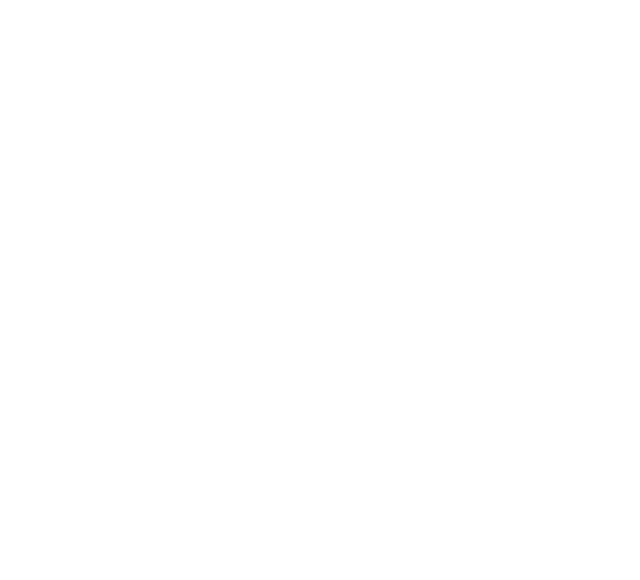
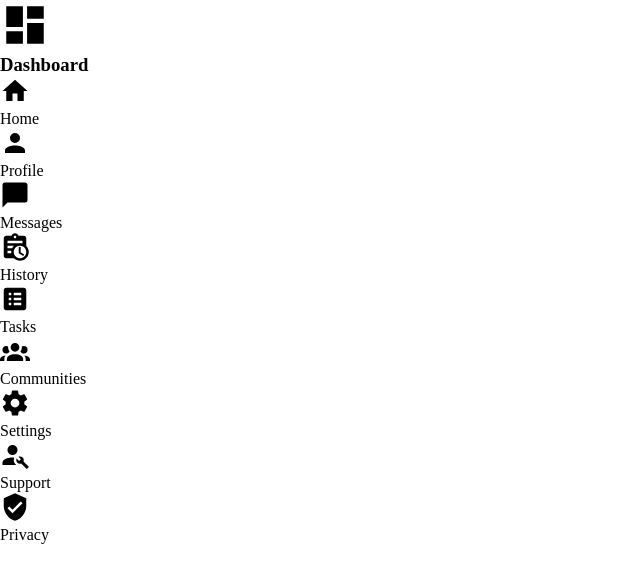
Before and after one commit to ImBoB99/admin-dashboard, a plain HTML site: page index.html in a window 1280 px wide. Shown: the whole page, without its empty margins (0-640 px from the left). Drawn offline with Linux system fonts and the light colour scheme.

Commit message:
Sidebar HTML finished

```diff
--- a/index.html
+++ b/index.html
@@ -12,7 +12,54 @@
 
     <div class="dashboard">
         <div class="sidebar">
-
+            <div class="logo-container">
+                <svg class="logo" xmlns="http://www.w3.org/2000/svg" viewBox="0 0 24 24"><title>view-dashboard</title><path d="M13,3V9H21V3M13,21H21V11H13M3,21H11V15H3M3,13H11V3H3V13Z" /></svg>
+                <h3>Dashboard</h3>
+            </div>
+            <div class="main-nav">
+                <ul>
+                    <li>
+                        <img src="images/home.svg" class="nav-image">
+                        <p>Home</p>
+                    </li>
+                    <li>
+                        <img src="images/profile.svg" class="nav-image">
+                        <p>Profile</p>
+                    </li>
+                    <li>
+                        <img src="images/messages.svg" class="nav-image">
+                        <p>Messages</p>
+                    </li>
+                    <li>
+                        <img src="images/history.svg" class="nav-image">
+                        <p>History</p>
+                    </li>
+                    <li>
+                        <img src="images/tasks.svg" class="nav-image">
+                        <p>Tasks</p>
+                    </li>
+                    <li>
+                        <img src="images/communities.svg" class="nav-image">
+                        <p>Communities</p>
+                    </li>
+                </ul>
+            </div>
+            <div class="secondary-nav">
+                <ul>
+                    <li>
+                        <img src="images/settings.svg" class="nav-image">
+                        <p>Settings</p>
+                    </li>
+                    <li>
+                        <img src="images/support.svg" class="nav-image">
+                        <p>Support</p>
+                    </li>
+                    <li>
+                        <img src="images/privacy.svg" class="nav-image">
+                        <p>Privacy</p>
+                    </li>
+                </ul>
+            </div>
         </div>
 
         <header class="header">
--- a/style.css
+++ b/style.css
@@ -24,3 +24,13 @@
     grid-column: 2 / 3;
     grid-row: 2 / 3;
 }
+
+.logo {
+    width: 50px;
+    height: 50px;
+}
+
+.nav-image {
+    width: 30px;
+    height: 30px;
+}
```
Also changed, not shown: images/communities.svg (added), images/history.svg (added), images/home.svg (added), images/messages.svg (added), images/privacy.svg (added), images/profile.svg (added), images/settings.svg (added), images/support.svg (added), images/tasks.svg (added).
